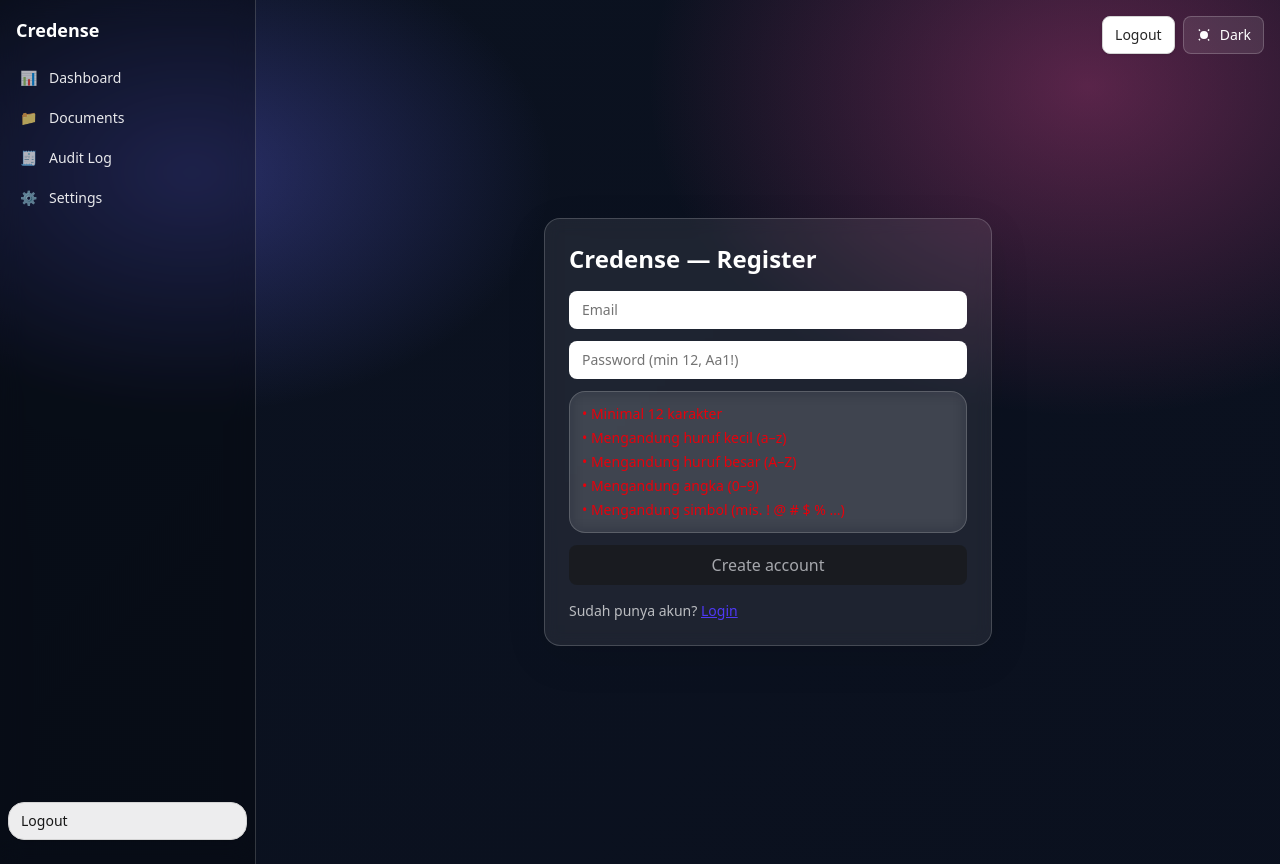
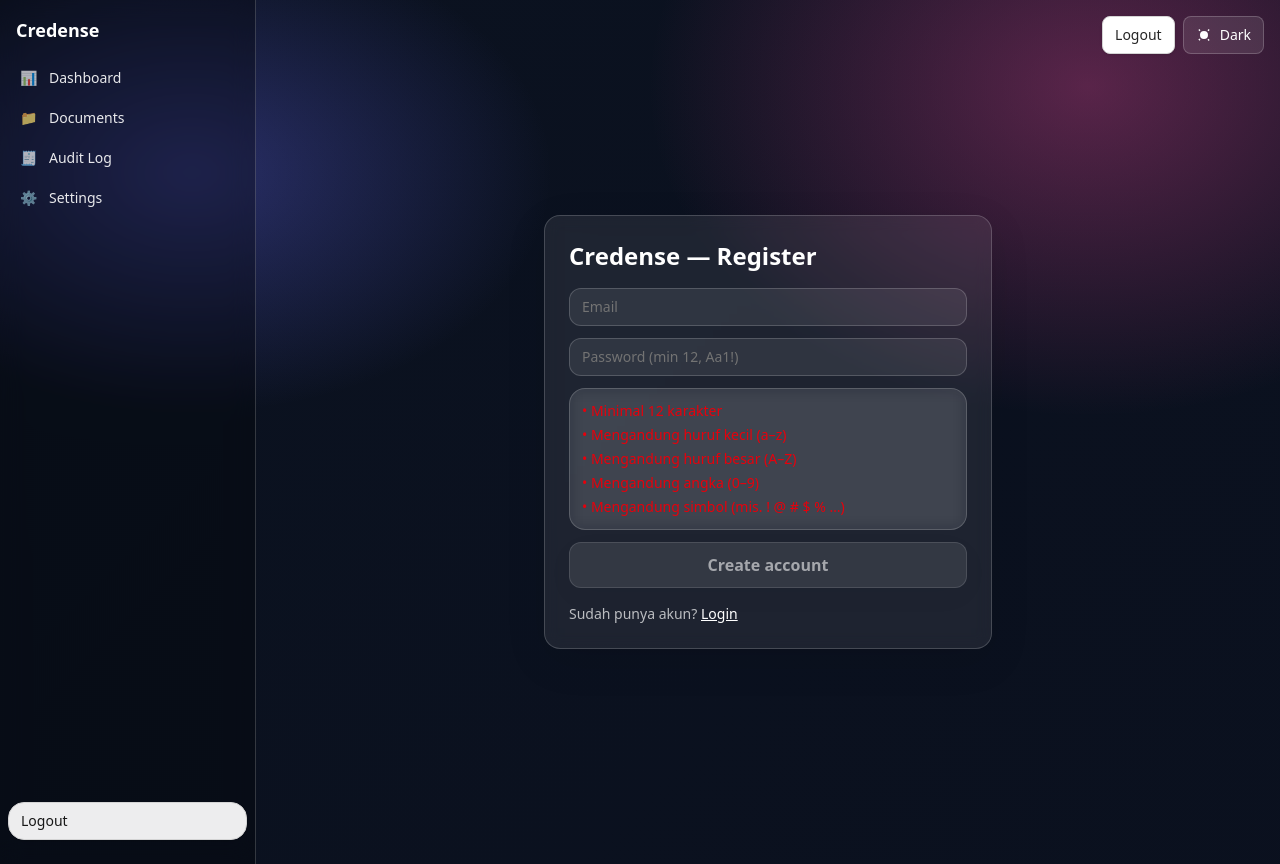
Before and after one commit to mfarhan225/websec-1, a Next.js app: page /register in a window 1280 px wide. Built offline with nearby package versions, Linux system fonts and the light colour scheme.

Commit message:
fixing sign in and create account button color

```diff
--- a/app/globals.css
+++ b/app/globals.css
@@ -1,66 +1,72 @@
 @import "tailwindcss";
 
 /* =========================
-   FONT VARS
+   FONT & THEME TOKENS
 ========================= */
 :root {
   --font-sans: var(--font-geist-sans);
   --font-mono: var(--font-geist-mono);
 
-  /* ===== THEME — LIGHT ===== */
-  /* background gradient (soft) + glow aksen */
-  --bg-from: #eef2ff;  /* indigo-100 */
-  --bg-via:  #f3e8ff;  /* purple-100 */
-  --bg-to:   #dbeafe;  /* blue-100 */
+  /* LIGHT theme */
+  --bg-from:#eef2ff;  /* indigo-100 */
+  --bg-via: #f3e8ff;  /* purple-100 */
+  --bg-to:  #dbeafe;  /* blue-100 */
   --acc1: rgba(99,102,241,.18);   /* indigo-500 @18% */
   --acc2: rgba(236,72,153,.18);   /* fuchsia-500 @18% */
 
-  /* SURFACE: warna panel/kartu (lebih pekat supaya kontras) */
   --surface-bg: rgba(255,255,255,.96);
   --surface-border: #e5e7eb;      /* neutral-200 */
   --text-primary: #0f172a;        /* slate-900 */
   --text-muted:   #475569;        /* slate-600/700 */
 
+  /* Sidebar (light) */
+  --sidebar-bg: rgba(238,242,255,.96); /* indigo-50 tint */
+  --sidebar-border: #e5e7eb;
+  --sidebar-text: #111827;
+  --sidebar-muted:#6b7280;
+
+  /* Buttons (light) */
+  --btn-bg:#111827;         /* kontras */
+  --btn-text:#ffffff;
+  --btn-hover:#0b1220;
+  --btn-border:#111827;
+  --btn-ring:rgba(79,70,229,.35);
+
   color-scheme: light;
 }
 
-html.dark{
-  /* ===== THEME — DARK ===== */
+html.dark {
+  /* DARK theme */
   --bg-from:#0b1220; --bg-via:#0a0f1d; --bg-to:#0a0e2a;
   --acc1: rgba(99,102,241,.35);
   --acc2: rgba(236,72,153,.35);
 
   --surface-bg: rgba(255,255,255,.08);
   --surface-border: rgba(255,255,255,.18);
-  --text-primary: #ffffff;
-  --text-muted:   rgba(255,255,255,.7);
+  --text-primary:#ffffff;
+  --text-muted:  rgba(255,255,255,.7);
+
+  /* Sidebar (dark) */
+  --sidebar-bg: rgba(0,0,0,.28);
+  --sidebar-border: rgba(255,255,255,.18);
+  --sidebar-text:#ffffff;
+  --sidebar-muted:rgba(255,255,255,.75);
+
+  /* Buttons (dark) */
+  --btn-bg: rgba(255,255,255,.16); /* kaca */
+  --btn-text:#ffffff;
+  --btn-hover: rgba(255,255,255,.24);
+  --btn-border: rgba(255,255,255,.22);
+  --btn-ring: rgba(255,255,255,.55);
 
   color-scheme: dark;
 }
 
 /* =========================
-   SIDEBAR TOKENS (kontras di light & dark)
+   RESET RINGAN
 ========================= */
-:root {
-  /* Light */
-  --sidebar-bg: rgba(255, 255, 255, 0.92);
-  --sidebar-border: #e5e7eb;   /* neutral-200 */
-  --sidebar-text: #111827;     /* neutral-900 */
-  --sidebar-muted: #6b7280;    /* neutral-600/700 */
-}
-html.dark {
-  /* Dark */
-  --sidebar-bg: rgba(0, 0, 0, 0.28);
-  --sidebar-border: rgba(255, 255, 255, 0.18);
-  --sidebar-text: #ffffff;
-  --sidebar-muted: rgba(255, 255, 255, 0.75);
-}
-
-/* tinggi penuh */
 html, body, :root { height: 100%; }
-
-/* JANGAN set background di body/html */
-body{
+body {
   background: transparent !important;
   color: inherit;
   font-family: var(--font-sans), ui-sans-serif, system-ui, -apple-system,
@@ -84,20 +90,19 @@ body{
 }
 
 /* =========================
-   TOKENS UTIL UNTUK SURFACE & TEKS
+   SURFACE & TEXT
 ========================= */
 .surface{
   background: var(--surface-bg);
   border: 1px solid var(--surface-border);
   backdrop-filter: blur(8px);
-  border-radius: 1rem;           /* sama dengan rounded-2xl */
+  border-radius: 1rem; /* rounded-2xl */
 }
-
 .text-primary{ color: var(--text-primary); }
-.text-muted{   color: var(--text-muted);   }
+.text-muted  { color: var(--text-muted); }
 
 /* =========================
-   SIDEBAR UTIL
+   SIDEBAR
 ========================= */
 .sidebar-panel {
   background: var(--sidebar-bg);
@@ -106,28 +111,33 @@ body{
 }
 .sidebar-text  { color: var(--sidebar-text); }
 .sidebar-muted { color: var(--sidebar-muted); }
-.sidebar { color: var(--sidebar-text); }
-:root { --sidebar-bg: rgba(246, 248, 255, 0.96); }
+.sidebar       { color: var(--sidebar-text); }
 
-/* ==== Sidebar light: beri tint supaya pill terlihat ==== */
-:root {
-  /* sebelumnya: rgba(246, 248, 255, 0.96) */
-  --sidebar-bg: rgba(238, 242, 255, 0.96); /* indigo-50 tint */
+/* Light: item aktif terlihat sebagai pill putih kontras */
+html:not(.dark) .sidebar a[aria-current="page"]{
+  background:#fff !important;
+  border:1px solid #e5e7eb !important;
+  box-shadow:0 6px 18px rgba(79,70,229,.08) !important;
 }
+html:not(.dark) .sidebar a[aria-current="page"] .nav-label{ color:#1e293b !important; }
+html:not(.dark) .sidebar a[aria-current="page"] .nav-icon { color:#4f46e5 !important; }
 
-/* ==== Light mode: pill aktif yang jelas ==== */
-html:not(.dark) .sidebar a[aria-current="page"] {
-  background: #ffffff !important;                   /* pill putih kontras */
-  border: 1px solid #e5e7eb !important;             /* neutral-200 */
-  box-shadow: 0 6px 18px rgba(79,70,229,.08) !important; /* glow lembut */
+/* =========================
+   BUTTON UTIL
+========================= */
+.btn-primary{
+  background: var(--btn-bg);
+  color: var(--btn-text);
+  border: 1px solid var(--btn-border);
+  border-radius: 0.75rem;         /* rounded-xl */
+  padding: 0.625rem 0.75rem;      /* py-2.5 px-3 */
+  font-weight: 600;               /* font-medium */
+  box-shadow: 0 1px 1px rgba(0,0,0,.05), 0 8px 30px rgba(0,0,0,.06);
+  transition: background-color .15s ease, box-shadow .15s ease;
 }
-
-/* label & ikon di item aktif (light)  */
-html:not(.dark) .sidebar a[aria-current="page"] .nav-label {
-  color: #1e293b !important;  /* slate-800 */
+.btn-primary:hover{ background: var(--btn-hover); }
+.btn-primary:focus-visible{
+  outline: none;
+  box-shadow: 0 0 0 3px var(--btn-ring);
 }
-html:not(.dark) .sidebar a[aria-current="page"] .nav-icon {
-  color: #4f46e5 !important;  /* indigo-600 */
-}
-
-/* (biarkan rules dark yang sudah ada – tidak perlu diubah) */
+.btn-primary:disabled{ opacity:.6; cursor:not-allowed; }
--- a/app/login/page.tsx
+++ b/app/login/page.tsx
@@ -10,11 +10,13 @@ export default function Login() {
   const [email, setEmail] = useState("");
   const [password, setPassword] = useState("");
   const [err, setErr] = useState("");
+  const [loading, setLoading] = useState(false);
 
   async function submit(e: React.FormEvent) {
     e.preventDefault();
     setErr("");
-
+    setLoading(true);
+    try {
       const res = await fetch(
         "/api/login",
         withCsrfHeader({
@@ -23,15 +25,19 @@ export default function Login() {
           body: JSON.stringify({ email, password }),
         })
       );
-
       if (res.ok) r.push("/dashboard");
       else setErr((await res.json()).error || "Login failed");
+    } catch {
+      setErr("Network error");
+    } finally {
+      setLoading(false);
+    }
   }
 
   return (
     <div className="min-h-[calc(100vh-80px)] grid place-items-center">
       <div className="surface w-full max-w-md p-6 shadow-[0_8px_30px_rgba(0,0,0,0.12)]">
-        <h1 className="text-2xl font-semibold text-primary mb-4">Credense — Login</h1>
+        <h1 className="mb-4 text-2xl font-semibold text-primary">Credense — Login</h1>
 
         {err && (
           <p className="mb-3 text-sm text-red-600 dark:text-rose-300" aria-live="polite">
@@ -39,18 +45,18 @@ export default function Login() {
           </p>
         )}
 
-        <form onSubmit={submit} className="space-y-3">
+        <form onSubmit={submit} className="space-y-3" aria-busy={loading}>
           <label className="block">
             <span className="sr-only">Email</span>
             <input
-              className="w-full rounded-xl px-3 py-2
-                         border border-[var(--surface-border)] bg-[var(--surface-bg)]
+              className="w-full rounded-xl border border-[var(--surface-border)] bg-[var(--surface-bg)] px-3 py-2
                          text-primary placeholder:text-neutral-500 dark:placeholder:text-slate-300"
               placeholder="Email"
               type="email"
               autoComplete="email"
               autoCapitalize="none"
               spellCheck={false}
+              autoFocus
               value={email}
               onChange={(e) => setEmail(e.target.value)}
               required
@@ -60,8 +66,7 @@ export default function Login() {
           <label className="block">
             <span className="sr-only">Password</span>
             <input
-              className="w-full rounded-xl px-3 py-2
-                         border border-[var(--surface-border)] bg-[var(--surface-bg)]
+              className="w-full rounded-xl border border-[var(--surface-border)] bg-[var(--surface-bg)] px-3 py-2
                          text-primary placeholder:text-neutral-500 dark:placeholder:text-slate-300"
               placeholder="Password"
               type="password"
@@ -72,12 +77,9 @@ export default function Login() {
             />
           </label>
 
-          <button
-            className="w-full rounded-xl px-3 py-2 font-medium
-                       bg-neutral-900 text-white hover:bg-black
-                       dark:bg-white/20 dark:text-white dark:hover:bg-white/25"
-          >
-            Sign in
+          {/* Tombol kontras di light + kaca di dark (dari globals.css) */}
+          <button type="submit" disabled={loading} className="btn-primary w-full">
+            {loading ? "Signing in…" : "Sign in"}
           </button>
         </form>
 
--- a/app/register/page.tsx
+++ b/app/register/page.tsx
@@ -13,9 +13,8 @@ function checks(pw: string) {
     symbol: /[^A-Za-z0-9]/.test(pw),
   };
 }
-function allOk(c: ReturnType<typeof checks>) {
-  return c.len && c.lower && c.upper && c.digit && c.symbol;
-}
+const allOk = (c: ReturnType<typeof checks>) =>
+  c.len && c.lower && c.upper && c.digit && c.symbol;
 
 export default function Register() {
   const r = useRouter();
@@ -23,6 +22,7 @@ export default function Register() {
   const [password, setPassword] = useState("");
   const [msg, setMsg] = useState("");
   const [err, setErr] = useState("");
+  const [loading, setLoading] = useState(false);
 
   const c = useMemo(() => checks(password), [password]);
   const valid = allOk(c);
@@ -31,13 +31,11 @@ export default function Register() {
 
   async function submit(e: React.FormEvent) {
     e.preventDefault();
-    setErr("");
-    setMsg("");
-    if (!valid) {
-      setErr("Password belum memenuhi semua kriteria.");
-      return;
-    }
+    setErr(""); setMsg("");
+    if (!valid) { setErr("Password belum memenuhi semua kriteria."); return; }
 
+    setLoading(true);
+    try {
       const res = await fetch(
         "/api/register",
         withCsrfHeader({
@@ -46,42 +44,36 @@ export default function Register() {
           body: JSON.stringify({ email, password }),
         })
       );
-
-    if (res.ok) {
-      setMsg("Registered. Silakan login.");
-      r.push("/login");
-    } else {
-      setErr((await res.json()).error || "Register failed");
+      if (res.ok) { setMsg("Registered. Silakan login."); r.push("/login"); }
+      else setErr((await res.json()).error || "Register failed");
+    } catch {
+      setErr("Network error");
+    } finally {
+      setLoading(false);
     }
   }
 
   const inputCls =
-    "w-full rounded-lg border border-[var(--surface-border)] " +
-    "bg-white dark:bg-white/10 px-3 py-2 text-sm text-primary " +
-    "placeholder:text-neutral-500 dark:placeholder:text-neutral-300 " +
+    "w-full rounded-xl border border-[var(--surface-border)] bg-[var(--surface-bg)] px-3 py-2 text-sm " +
+    "text-primary placeholder:text-neutral-500 dark:placeholder:text-slate-300 " +
     "focus:outline-none focus:ring-2 focus:ring-indigo-400/70 dark:focus:ring-white/50";
 
   return (
-    <div className="min-h-screen flex items-center justify-center px-4">
+    <div className="min-h-screen grid place-items-center px-4">
       <div className="surface w-full max-w-md p-6 shadow-[0_12px_40px_rgba(0,0,0,0.10)]">
-        <h1 className="text-2xl font-semibold text-primary mb-4">Credense — Register</h1>
+        <h1 className="mb-4 text-2xl font-semibold text-primary">Credense — Register</h1>
 
-        {err && (
-          <p className="text-sm mb-3 text-red-600 dark:text-red-300" aria-live="assertive">
-            {err}
-          </p>
-        )}
-        {msg && (
-          <p className="text-sm mb-3 text-emerald-700 dark:text-emerald-300" aria-live="polite">
-            {msg}
-          </p>
-        )}
+        {err && <p className="mb-3 text-sm text-red-600 dark:text-rose-300" aria-live="assertive">{err}</p>}
+        {msg && <p className="mb-3 text-sm text-emerald-700 dark:text-emerald-300" aria-live="polite">{msg}</p>}
 
-        <form onSubmit={submit} className="space-y-3">
+        <form onSubmit={submit} className="space-y-3" aria-busy={loading}>
           <input
             className={inputCls}
             placeholder="Email"
             type="email"
+            autoComplete="email"
+            autoCapitalize="none"
+            spellCheck={false}
             value={email}
             onChange={(e) => setEmail(e.target.value)}
             required
@@ -91,55 +83,40 @@ export default function Register() {
             className={inputCls}
             placeholder="Password (min 12, Aa1!)"
             type="password"
+            autoComplete="new-password"
             value={password}
             onChange={(e) => setPassword(e.target.value)}
             required
             aria-describedby="pw-help"
           />
 
-          {/* Checklist kriteria (adaptif light/dark) */}
+          {/* Checklist kriteria */}
           <div id="pw-help" className="surface p-3">
             <ul className="text-sm space-y-1">
-              <li className={c.len ? "text-emerald-700 dark:text-emerald-300" : "text-red-600 dark:text-red-300"}>
-                {c.len ? "✓" : "•"} Minimal 12 karakter
-              </li>
-              <li className={c.lower ? "text-emerald-700 dark:text-emerald-300" : "text-red-600 dark:text-red-300"}>
-                {c.lower ? "✓" : "•"} Mengandung huruf kecil (a–z)
-              </li>
-              <li className={c.upper ? "text-emerald-700 dark:text-emerald-300" : "text-red-600 dark:text-red-300"}>
-                {c.upper ? "✓" : "•"} Mengandung huruf besar (A–Z)
-              </li>
-              <li className={c.digit ? "text-emerald-700 dark:text-emerald-300" : "text-red-600 dark:text-red-300"}>
-                {c.digit ? "✓" : "•"} Mengandung angka (0–9)
-              </li>
-              <li className={c.symbol ? "text-emerald-700 dark:text-emerald-300" : "text-red-600 dark:text-red-300"}>
-                {c.symbol ? "✓" : "•"} Mengandung simbol (mis. ! @ # $ % …)
-              </li>
-              {password && (
-                <li className="pt-1 text-muted">
-                  Kekuatan: <span className="font-medium text-primary">{strength}</span>
-                </li>
-              )}
+              <li className={c.len   ? "text-emerald-700 dark:text-emerald-300" : "text-red-600 dark:text-red-300"}>{c.len   ? "✓" : "•"} Minimal 12 karakter</li>
+              <li className={c.lower ? "text-emerald-700 dark:text-emerald-300" : "text-red-600 dark:text-red-300"}>{c.lower ? "✓" : "•"} Mengandung huruf kecil (a–z)</li>
+              <li className={c.upper ? "text-emerald-700 dark:text-emerald-300" : "text-red-600 dark:text-red-300"}>{c.upper ? "✓" : "•"} Mengandung huruf besar (A–Z)</li>
+              <li className={c.digit ? "text-emerald-700 dark:text-emerald-300" : "text-red-600 dark:text-red-300"}>{c.digit ? "✓" : "•"} Mengandung angka (0–9)</li>
+              <li className={c.symbol? "text-emerald-700 dark:text-emerald-300" : "text-red-600 dark:text-red-300"}>{c.symbol? "✓" : "•"} Mengandung simbol (mis. ! @ # $ % …)</li>
+              {password && <li className="pt-1 text-muted">Kekuatan: <span className="font-medium text-primary">{strength}</span></li>}
             </ul>
           </div>
 
+          {/* Tombol kontras (sama seperti Login) */}
           <button
-            className="w-full py-2 rounded-lg font-medium
-                       bg-neutral-900 text-white hover:bg-black
-                       disabled:opacity-60 disabled:cursor-not-allowed
-                       dark:bg-white/20 dark:text-white dark:hover:bg-white/30
-                       focus:outline-none focus:ring-2 focus:ring-indigo-400/70 dark:focus:ring-white/50"
-            disabled={!valid}
+            type="submit"
+            disabled={!valid || loading}
+            className="btn-primary w-full disabled:opacity-100
+                       disabled:bg-neutral-200 disabled:text-neutral-900 disabled:border-neutral-300
+                       disabled:shadow-[inset_0_1px_0_rgba(0,0,0,0.06)]"
           >
-            Create account
+            {loading ? "Creating…" : "Create account"}
           </button>
         </form>
 
-        <p className="text-sm mt-4 text-muted">
+        <p className="mt-4 text-sm text-muted">
           Sudah punya akun?{" "}
-          <a className="underline text-indigo-600 dark:text-indigo-300" href="/login">
-            Login
-          </a>
+          <a className="underline text-primary" href="/login">Login</a>
         </p>
       </div>
     </div>
```
Lines whose indentation alone changed are shown as unchanged.
